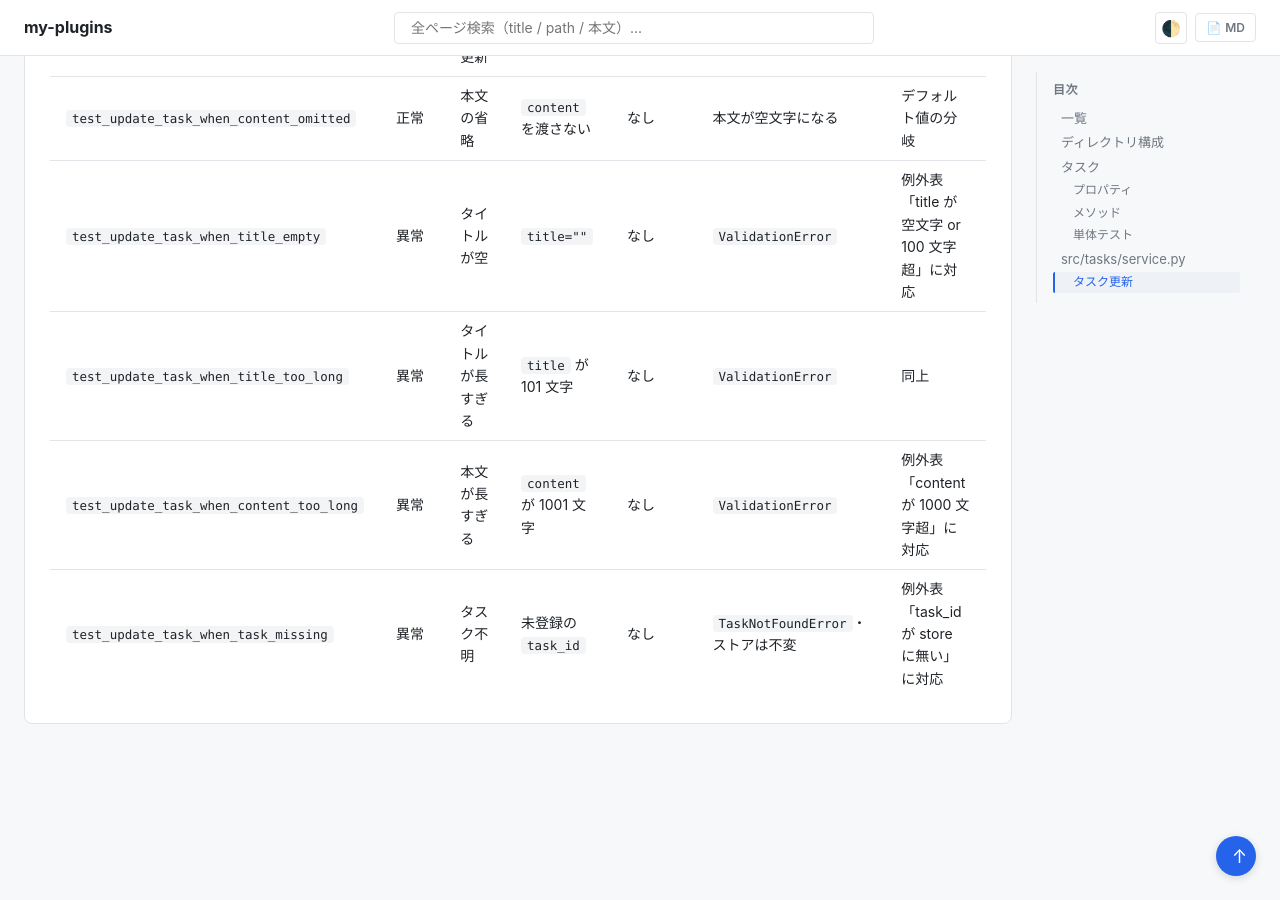
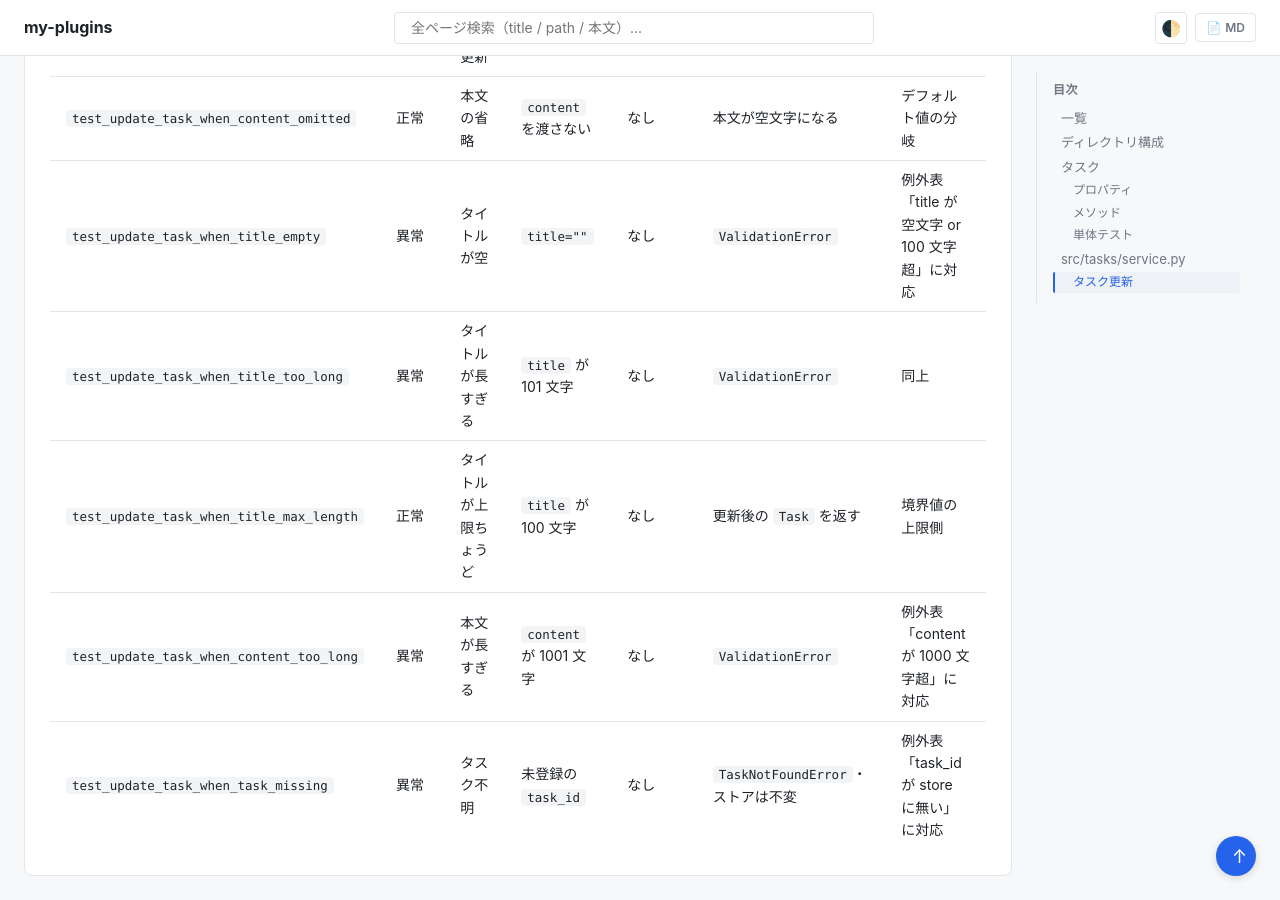
Before and after one commit to shuhei1101/ai-monitor-e2e, a Jekyll site: the page built from docs/wiki/設計図/モジュール構成/バックエンド/タスク.py.md, in a window 1280 px wide and 900 px high, scrolled down 2927 px. Built offline with Jekyll 4.4.1, drawn with Linux system fonts in a browser that asks for light colours; our own code applies the rules of GitHub Pages for plain Markdown files.

Commit message:
docs: タイトル上限ちょうどの単体テストを表に追加する

```diff
--- a/docs/wiki/設計図/モジュール構成/バックエンド/タスク.py.md
+++ b/docs/wiki/設計図/モジュール構成/バックエンド/タスク.py.md
@@ -108,5 +108,6 @@ Task(id="t1", title="買い物", content="牛乳")
 | `test_update_task_when_content_omitted` | 正常 | 本文の省略 | `content` を渡さない | なし | 本文が空文字になる | デフォルト値の分岐 |
 | `test_update_task_when_title_empty` | 異常 | タイトルが空 | `title=""` | なし | `ValidationError` | 例外表「title が空文字 or 100 文字超」に対応 |
 | `test_update_task_when_title_too_long` | 異常 | タイトルが長すぎる | `title` が 101 文字 | なし | `ValidationError` | 同上 |
+| `test_update_task_when_title_max_length` | 正常 | タイトルが上限ちょうど | `title` が 100 文字 | なし | 更新後の `Task` を返す | 境界値の上限側 |
 | `test_update_task_when_content_too_long` | 異常 | 本文が長すぎる | `content` が 1001 文字 | なし | `ValidationError` | 例外表「content が 1000 文字超」に対応 |
 | `test_update_task_when_task_missing` | 異常 | タスク不明 | 未登録の `task_id` | なし | `TaskNotFoundError`・ストアは不変 | 例外表「task_id が store に無い」に対応 |
```
